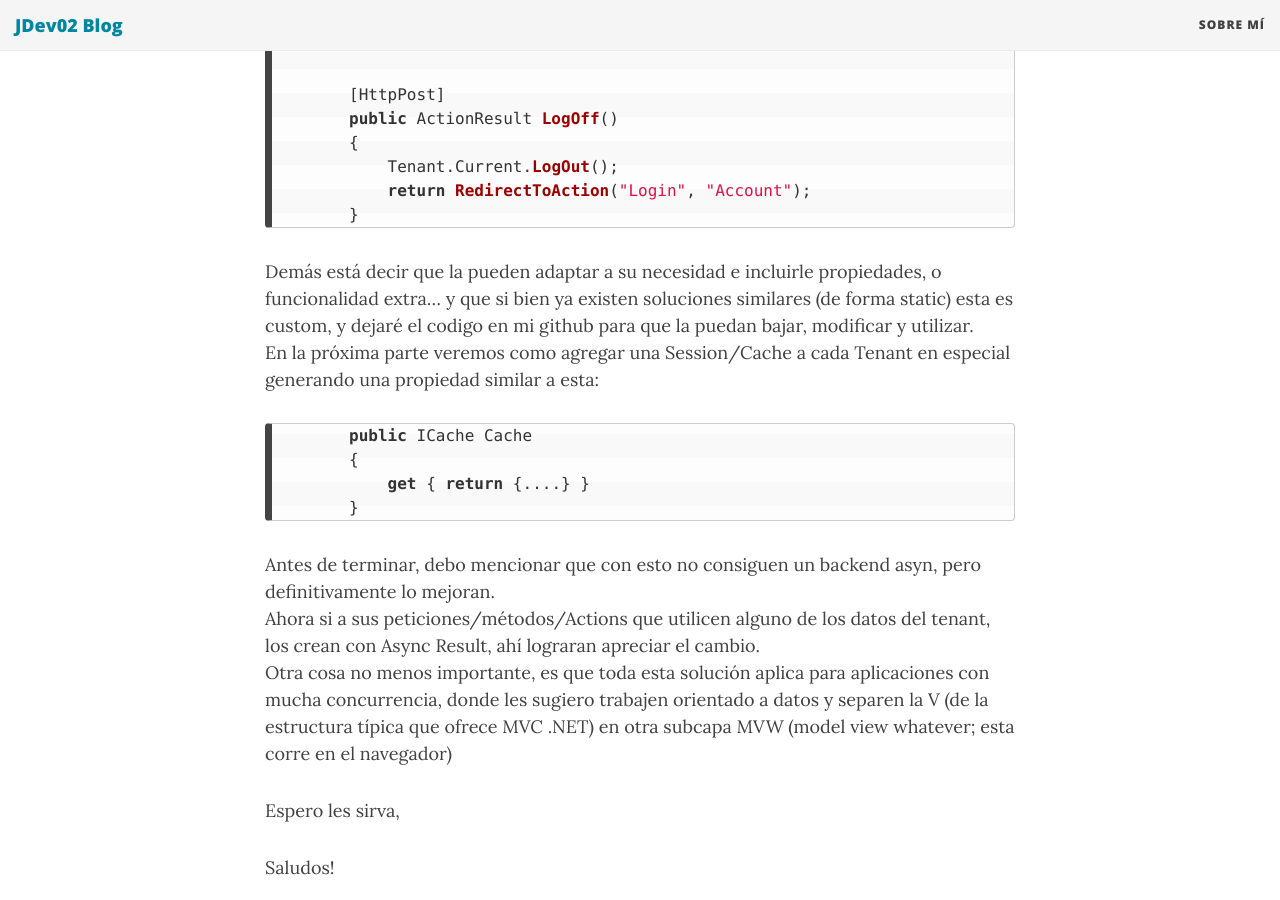
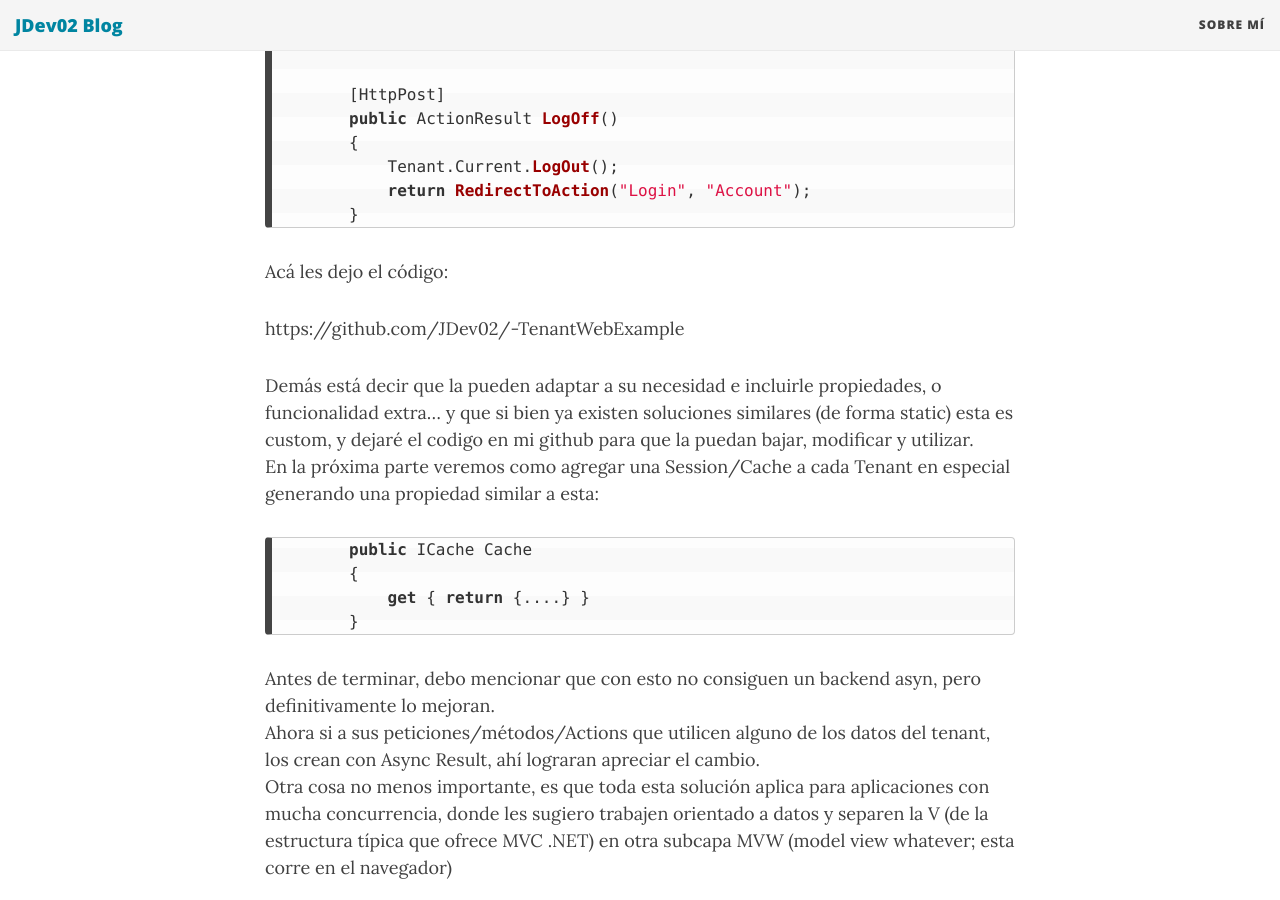
Before and after one commit to JDev02/JDev02.github.io, a Jekyll site: the page built from _posts/2016-12-05-App-Web-MultiTenant-part1.md, in a window 1280 px wide and 900 px high, scrolled down 4830 px. Built offline with Jekyll 4.4.1, drawn with Linux system fonts in a browser that asks for light colours; nearby versions of some CDN libraries; comment, search, counter and statistics services are not loaded.

Commit message:
actulziacion repositorio cosigo ejemplo

````diff
--- a/_posts/2016-12-05-App-Web-MultiTenant-part1.md
+++ b/_posts/2016-12-05-App-Web-MultiTenant-part1.md
@@ -184,6 +184,10 @@ Y para utilizarla podemos crear un método de login similar a este:
         }
 ```
 
+Acá les dejo el código:
+
+https://github.com/JDev02/-TenantWebExample
+
 
 
 Demás está decir que la pueden adaptar a su necesidad e incluirle propiedades, o funcionalidad extra... y que si bien ya existen soluciones similares (de forma static) esta es custom, y dejaré el codigo en mi github para que la puedan bajar, modificar y utilizar. <br>En la próxima parte veremos como agregar una Session/Cache a cada Tenant en especial
````
